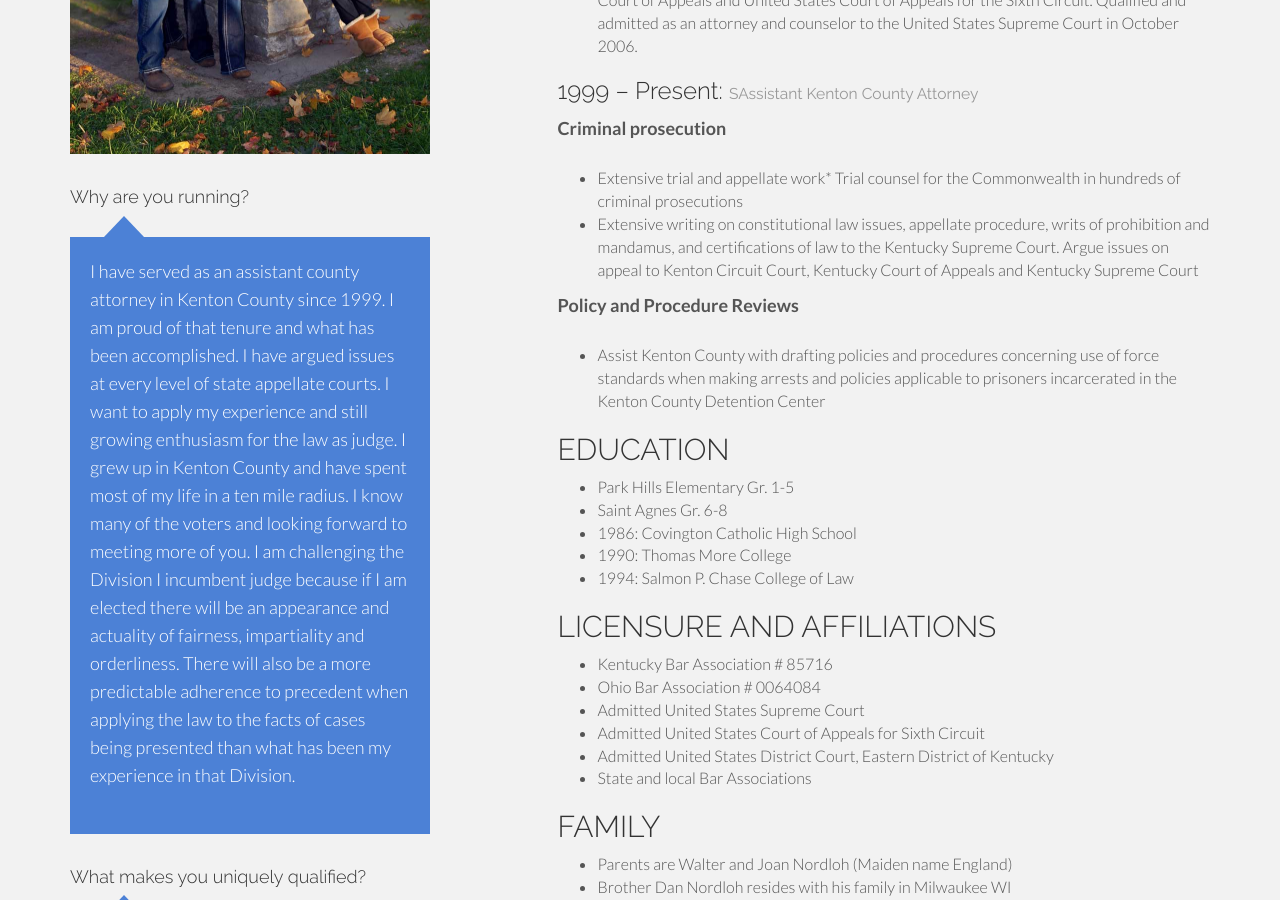
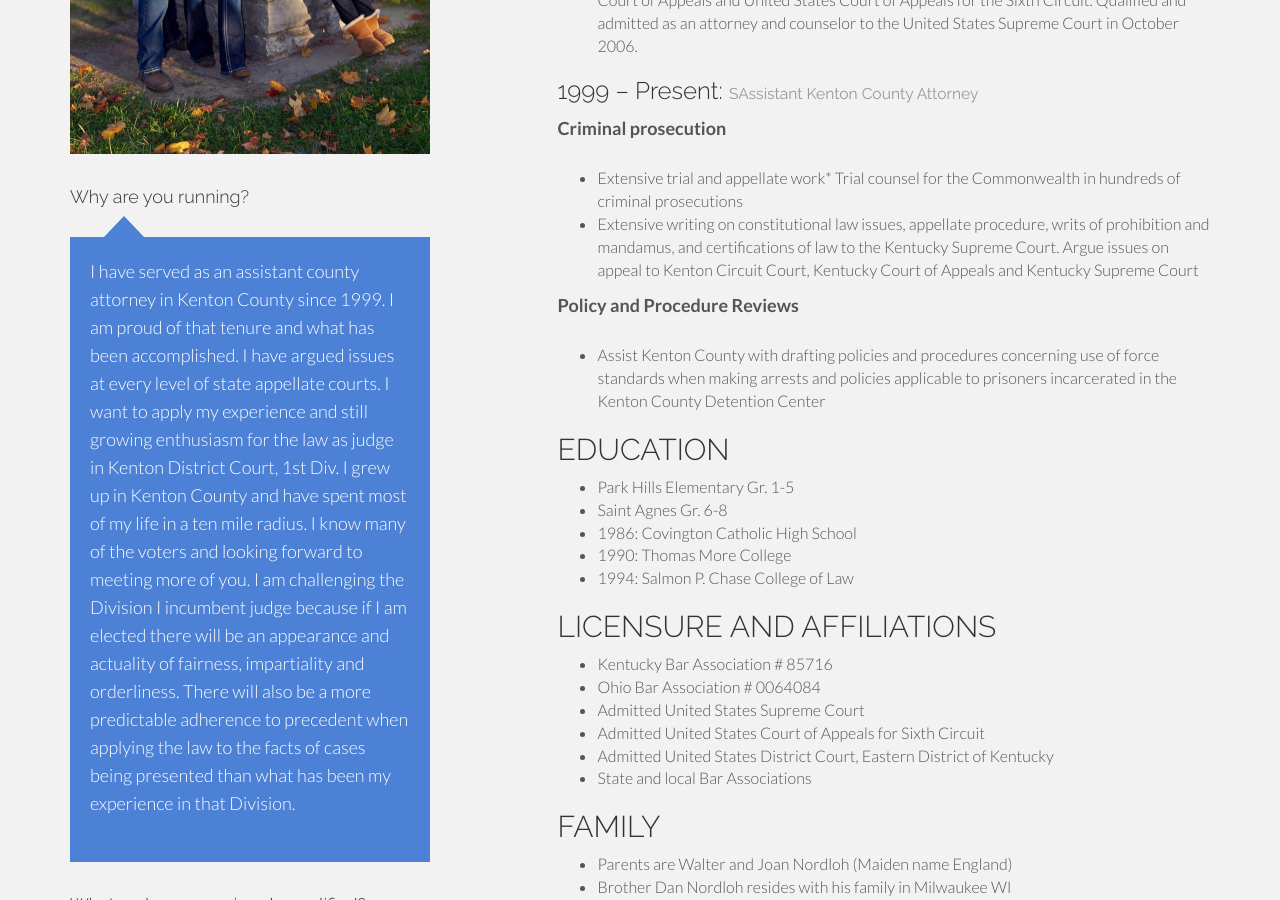
Before and after one commit to NORDLOHFORJUDGE/NordlohForJudge, a Jekyll site: the page built from index.html, in a window 1280 px wide and 900 px high, scrolled down 2079 px. Built offline with Jekyll 4.4.1, drawn with Linux system fonts in a browser that asks for light colours; Markdown is read by kramdown in place of the engine named in the settings; comment, search, counter and statistics services are not loaded.

Commit message:
Updated profile-question-1.md

```diff
--- a/_includes/profile-question-1.md
+++ b/_includes/profile-question-1.md
@@ -1 +1 @@
-I have served as an assistant county attorney in Kenton County since 1999.  I am proud of that tenure and what has been accomplished.  I have argued issues at every level of state appellate courts.  I want to apply my experience and still growing enthusiasm for the law as judge.  I grew up in Kenton County and have spent most of my life in a ten mile radius.  I know many of the voters and looking forward to meeting more of you.  I am challenging the Division I incumbent judge because if I am elected there will be an appearance and actuality of fairness, impartiality and orderliness.  There will also be a more predictable adherence to precedent when applying the law to the facts of cases being presented than what has been my experience in that Division.
+I have served as an assistant county attorney in Kenton County since 1999.  I am proud of that tenure and what has been accomplished.  I have argued issues at every level of state appellate courts.  I want to apply my experience and still growing enthusiasm for the law as judge in Kenton District Court, 1st Div.  I grew up in Kenton County and have spent most of my life in a ten mile radius.  I know many of the voters and looking forward to meeting more of you.  I am challenging the Division I incumbent judge because if I am elected there will be an appearance and actuality of fairness, impartiality and orderliness.  There will also be a more predictable adherence to precedent when applying the law to the facts of cases being presented than what has been my experience in that Division.
```
